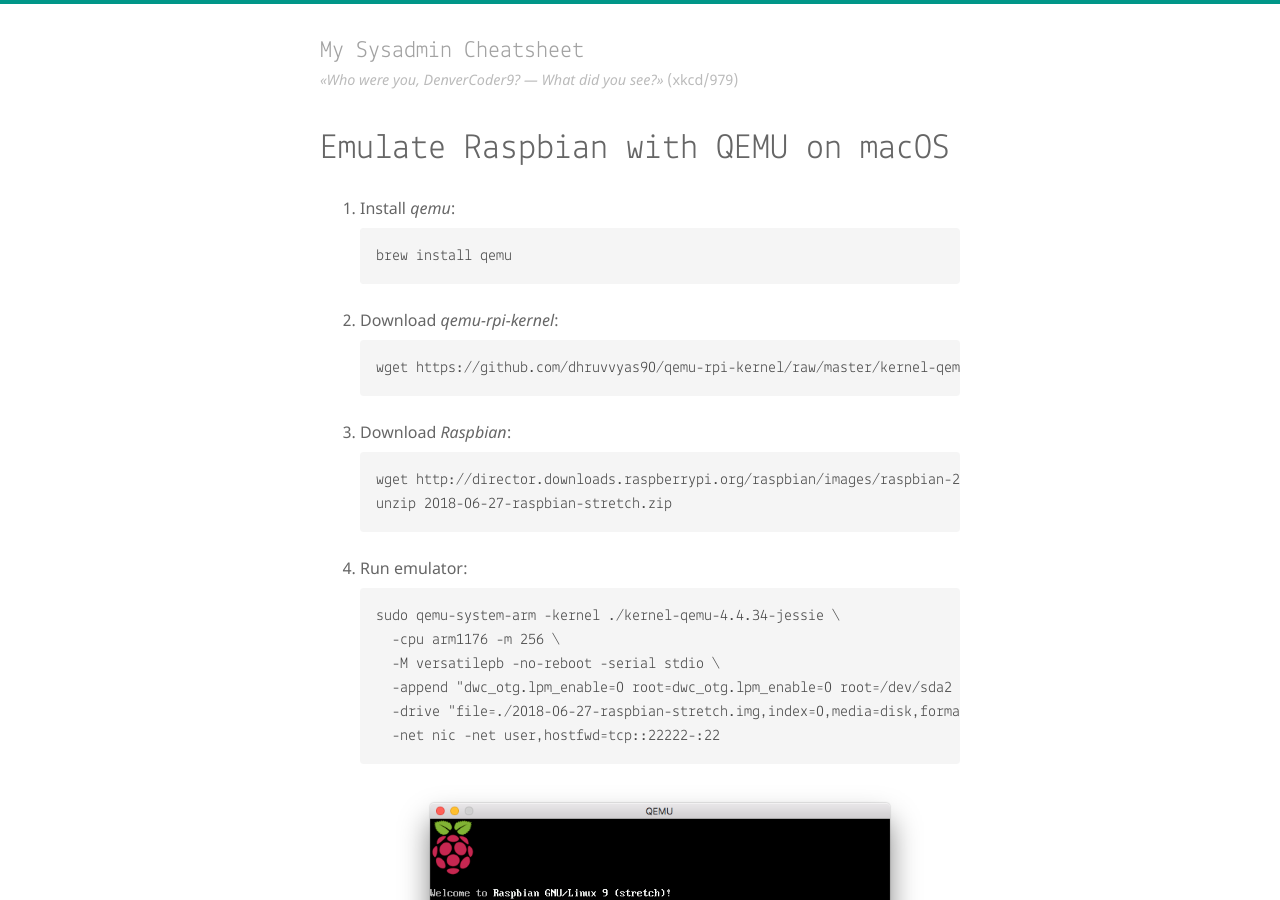
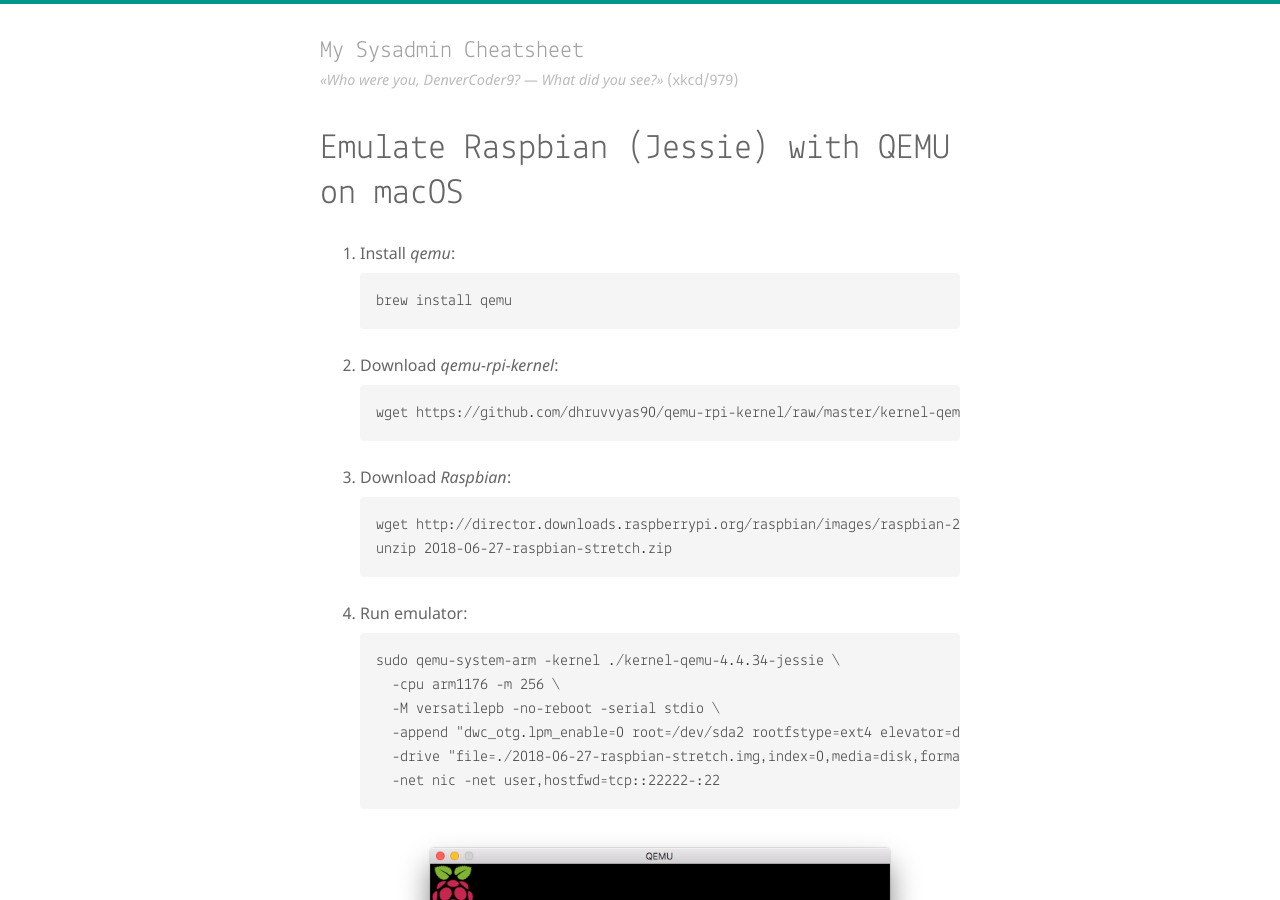
Before and after one commit to gh0st/docs.j7k6.org, a Jekyll site: the page built from _posts/2018-08-26-emulate-raspbian-qemu-macos.md, in a window 1280 px wide and 900 px high. Built offline with Jekyll 4.4.1, drawn with Linux system fonts in a browser that asks for light colours.

Commit message:
raspi qemu

````diff
--- a/_posts/2018-08-26-emulate-raspbian-qemu-macos.md
+++ b/_posts/2018-08-26-emulate-raspbian-qemu-macos.md
@@ -1,6 +1,6 @@
 ---
 layout: post
-title: "Emulate Raspbian with QEMU on macOS"
+title: "Emulate Raspbian (Jessie) with QEMU on macOS"
 tags: [qemu,macos,raspbian,raspberry-pi]
 ---
 
@@ -22,7 +22,7 @@
    sudo qemu-system-arm -kernel ./kernel-qemu-4.4.34-jessie \
      -cpu arm1176 -m 256 \
      -M versatilepb -no-reboot -serial stdio \
-     -append "dwc_otg.lpm_enable=0 root=dwc_otg.lpm_enable=0 root=/dev/sda2 rootfstype=ext4 elevator=deadline fsck.repair=yes rootwait" \
+     -append "dwc_otg.lpm_enable=0 root=/dev/sda2 rootfstype=ext4 elevator=deadline fsck.repair=yes rootwait" \
      -drive "file=./2018-06-27-raspbian-stretch.img,index=0,media=disk,format=raw" \
      -net nic -net user,hostfwd=tcp::22222-:22
    ```
````
Also changed, not shown: _posts/2019-08-06-emulate-raspbian-buster-qemu-macos.md (added, +48 -0 lines).
